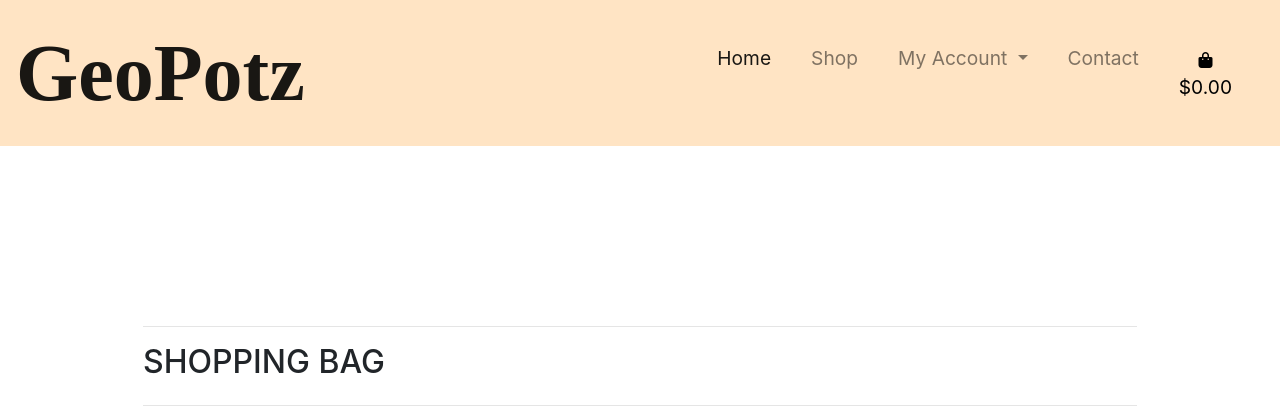
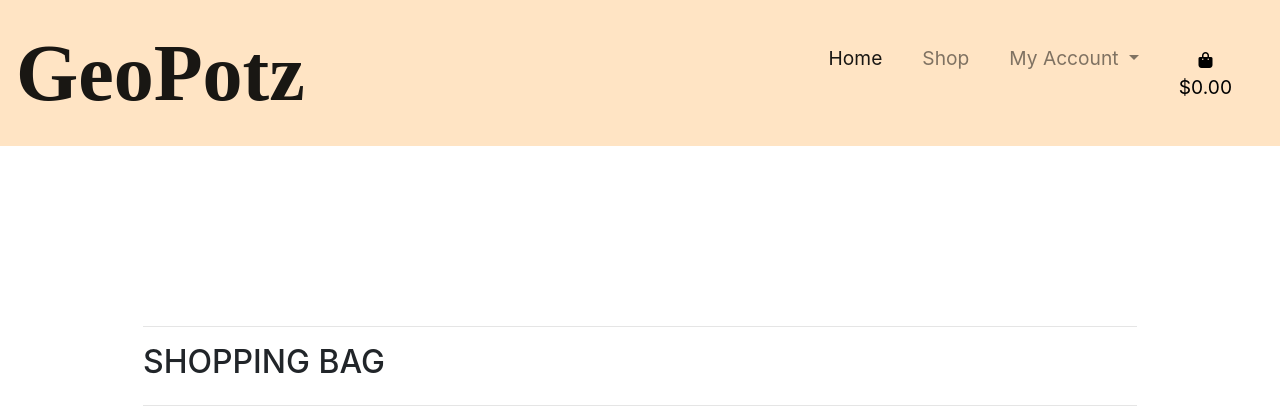
Before and after one commit to BMorrell92/BMorrell_Milestone_Project4, a Django app: page /bag/ in a window 1280 px wide. Shown: the top 420 px of the page. Run offline with Django 3.2, Linux system fonts and the light colour scheme; a user stored in the database is signed in; parts of the project's set-up code (start-up, migrations or seed data) failed here and were passed over; some libraries are stand-ins or nearby versions; some web fonts are replaced.

Commit message:
updated base

```diff
--- a/templates/base.html
+++ b/templates/base.html
@@ -60,19 +60,15 @@
               <div class="dropdown-menu" aria-labelledby="navbarDropdown">
                 {% if request.user.is_authenticated %}
                   {% if request.user.is_superuser %}
-                    <a href="" class="dropdown-item">Product Management</a>
                   <a href="{% url 'add_product' %}" class="dropdown-item">Product Management</a>
                   {% endif %}
-                  <a href="" class="dropdown-item">My Profile</a>
+                  <a href="{% url 'profiles' %}" class="dropdown-item">My Profile</a>
                   <a href="{% url 'account_logout' %}" class="dropdown-item">Logout</a>
                 {% else %}
                   <a href="{% url 'account_signup' %}" class="dropdown-item">Register</a>
                   <a href="{% url 'account_login' %}" class="dropdown-item">Login</a>
                 {% endif %}
               </div>
-            </li>
-            <li class="nav-item">
-              <a class="nav-link" href="#">Contact</a>
             </li>
             <li class="list-inline-item">
               <a class="{% if grand_total %}text-info font-weight-bold{% else %}text-black{% endif %} nav-link" href="{% url 'view_bag' %}">
@@ -122,7 +118,7 @@
       $('.toast').toast('show');
     </script>
     {% endblock %}
-  </body>
+
     <!-- Footer Structure -->
 
     <footer class="container-fluid">
@@ -133,5 +129,5 @@
           <li><a href="https://www.instagram.com" target="_blank"><i class="fa-brands fa-instagram" aria-hidden="true"> </i></a></li>
       </ul>
     </footer>
-
+  </body>
 </html>
```
Lines whose indentation alone changed are shown as unchanged.
